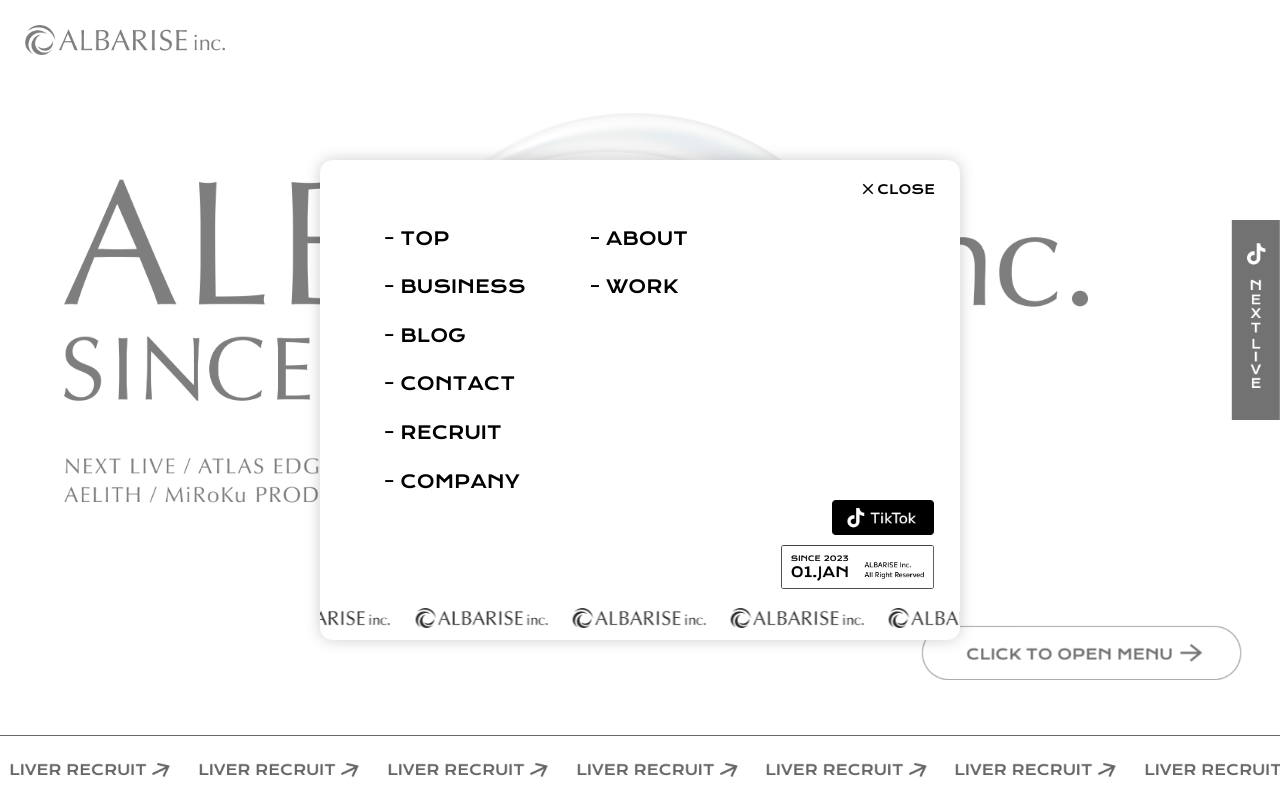
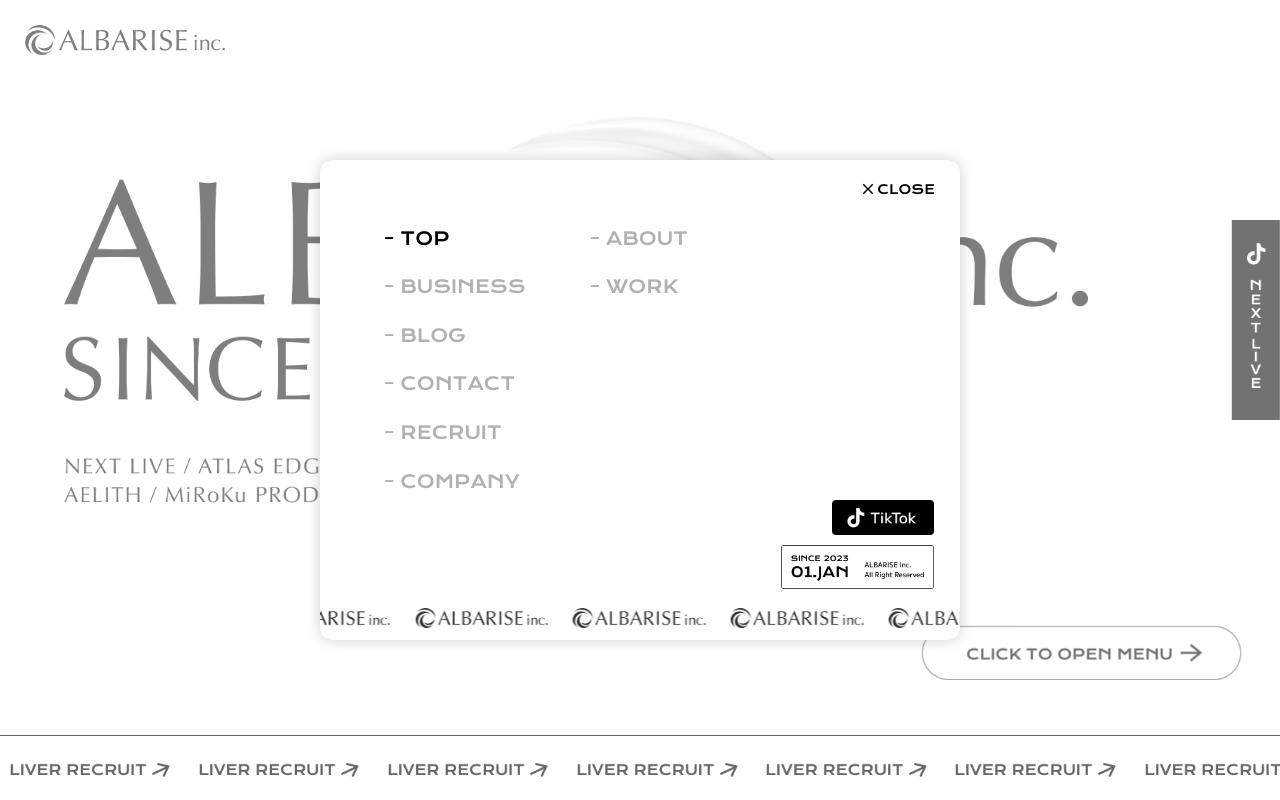
Before and after one commit to IsleZtech/albarise-hp, a Next.js app: page / in a window 1280 px wide. Both pictures are taken after a click on the button 1081 px from the left and 652 px from the top of the page. Built offline with nearby package versions, Linux system fonts and the light colour scheme.

Commit message:
animation追加

```diff
--- /dev/null
+++ b/next.config.js
@@ -0,0 +1,14 @@
+/** @type {import('next').NextConfig} */
+const nextConfig = {
+  reactStrictMode: true,
+  // 開発者ツールを無効化
+  devIndicators: {
+    buildActivity: false,
+    buildActivityPosition: "bottom-left",
+  },
+  experimental: {
+    devOverlays: false,
+  },
+};
+
+module.exports = nextConfig;
--- a/src/app/components/commont/Loading.tsx
+++ b/src/app/components/commont/Loading.tsx
@@ -1,9 +1,15 @@
 import styles from "../../styles/components/Loading.module.css";
 import { container } from "webpack";
 
-const Loading = ({ isBackground }: { isBackground?: boolean }) => {
+type LoadingProps = {
+  isFadeOut?: boolean;
+  isBackground?: boolean;
+};
+const Loading = ({ isFadeOut, isBackground }: LoadingProps) => {
   return (
-    <div className={styles.main}>
+    <div
+      className={`${styles.main} ${isFadeOut == true ? styles.fadeOut : ""}`}
+    >
       <div className={styles.loader} />
     </div>
   );
--- a/src/app/components/commont/MenuModal.tsx
+++ b/src/app/components/commont/MenuModal.tsx
@@ -27,10 +27,7 @@
     <button className={styles.main} onClick={handleCloseClick}>
       <div className={styles.container} onClick={(e) => e.stopPropagation()}>
         {/* 閉じるボタン */}
-        <button
-          className={styles.close_container}
-          onClick={() => setModalOpen(false)}
-        >
+        <button className={styles.close_container} onClick={handleCloseClick}>
           <Image
             src={CloseIcon}
             alt="sns"
@@ -43,14 +40,31 @@
         <div className={styles.menu_item_main}>
           <div className={styles.menu_item_container}>
             {menuItems.slice(0, 6).map((data, index) => (
-              <Link href={data.href} key={index} className={styles.menu_item}>
+              <Link
+                href={data.href}
+                onClick={handleCloseClick}
+                key={index}
+                className={styles.menu_item}
+                style={{
+                  opacity: `${data.page != "none" ? "1" : "0.3"}`,
+                  pointerEvents: `${data.page != "none" ? "auto" : "none"}`,
+                }}
+              >
                 - {data.title}
               </Link>
             ))}
           </div>
           <div className={styles.menu_item_container}>
             {menuItems.slice(6).map((data, index) => (
-              <Link href={data.href} key={index} className={styles.menu_item}>
+              <Link
+                href={data.href}
+                key={index}
+                className={styles.menu_item}
+                style={{
+                  opacity: `${data.page != "none" ? "1" : "0.3"}`,
+                  pointerEvents: `${data.page != "none" ? "auto" : "none"}`,
+                }}
+              >
                 - {data.title}
               </Link>
             ))}
@@ -83,12 +97,12 @@
 export default MenuModal;
 
 const menuItems = [
-  { href: "/creator", title: "TOP" },
-  { href: "/business", title: "BUSINESS" },
-  { href: "/blog", title: "BLOG" },
-  { href: "/contact", title: "CONTACT" },
-  { href: "/recruit", title: "RECRUIT" },
-  { href: "/company", title: "COMPANY" },
-  { href: "/about", title: "ABOUT" },
-  { href: "/work", title: "WORK" },
+  { href: "/", title: "TOP" },
+  { href: "/business", title: "BUSINESS", page: "none" },
+  { href: "/blog", title: "BLOG", page: "none" },
+  { href: "/contact", title: "CONTACT", page: "none" },
+  { href: "/recruit", title: "RECRUIT", page: "none" },
+  { href: "/company", title: "COMPANY", page: "none" },
+  { href: "/about", title: "ABOUT", page: "none" },
+  { href: "/work", title: "WORK", page: "none" },
 ];
--- a/src/app/components/page/top/Title.tsx
+++ b/src/app/components/page/top/Title.tsx
@@ -4,7 +4,10 @@
 import SinceImage from "../../../assets/image/top/since.png";
 import DescriptionImage from "../../../assets/image/top/description.png";
 
-const Title = () => {
+type TitleProps = {
+  isActive?: boolean;
+};
+const Title = ({ isActive }: TitleProps) => {
   return (
     <>
       {/* 背景レイヤー（since_imageのみ表示） */}
@@ -20,23 +23,24 @@
           src={SinceImage}
           alt="since"
           priority
-          className={styles.since_image}
+          className={`${styles.since_image} ${isActive ? styles.show : ""}`}
         />
         <Image
           src={DescriptionImage}
           alt="description"
           priority
-          className={styles.description_image}
+          className={`${styles.description_image} ${
+            isActive ? styles.show : ""
+          }`}
         />
       </div>
-
       {/* 前面レイヤー（albarize_imageのみ表示） */}
       <div className={styles.title_container} style={{ zIndex: "2" }}>
         <Image
           src={AlbarizeImage}
           alt="albarize"
           priority
-          className={styles.albarize_image}
+          className={`${styles.albarize_image} ${isActive ? styles.show : ""}`}
         />
         <Image
           src={SinceImage}
--- a/src/app/page.module.css
+++ b/src/app/page.module.css
@@ -24,17 +24,8 @@
   position: fixed;
   top: 25px;
   left: 25px;
-}
-
-.main_object {
-  width: 40vw;
-  height: auto; /* 縦横比を保持 */
-  object-fit: contain; /* 画像を枠に合わせてフィット */
-  position: fixed;
-  top: 40%;
-  left: 50%;
-  transform: translate(-50%, -40%);
-  z-index: 1;
+  opacity: 0;
+  transition: opacity 1s ease-out;
 }
 
 .tiktok_image {
@@ -42,9 +33,10 @@
   height: 25vh;
   position: fixed;
   position: relative;
-  left: 100%;
+  left: 150%;
   top: 40%;
   transform: translate(-100%, -50%);
+  transition: left 1s ease-out;
 }
 
 .click_button {
@@ -60,8 +52,61 @@
   height: calc(25vw * 0.1693);
   right: 3%;
   bottom: 15%;
+  opacity: 0;
   transition: transform 0.1s ease-in-out; /* アニメーション追加 */
+  transition: opacity 1s ease-out;
 }
 .click_button:active {
   transform: scale(0.95); /* 5%縮小 */
 }
+
+.main_object_container {
+  width: 40vw;
+  height: 40vw;
+  position: fixed;
+  top: 40%;
+  left: 50%;
+  transform: translate(-50%, -36%) scale(0.13);
+  /* background-color: aqua; */
+  display: flex;
+  justify-content: center;
+  align-items: center;
+  opacity: 0;
+  transition: opacity 1.5s ease-out;
+}
+.main_object_item {
+  width: 39vw;
+  height: auto;
+  object-fit: contain;
+  opacity: 1;
+  z-index: 1;
+}
+
+.fadeIn {
+  opacity: 1;
+}
+
+.scaleUp {
+  transform: translate(-50%, -40%) scale(1);
+  transition: transform 1.3s ease-out;
+}
+
+.rotate_down {
+  animation: rotateOnly 8s linear infinite !important;
+}
+.click_button.show,
+.logo_image.show {
+  opacity: 1;
+}
+.tiktok_image.show {
+  left: 100%;
+}
+
+@keyframes rotateOnly {
+  from {
+    transform: rotate(0deg);
+  }
+  to {
+    transform: rotate(360deg);
+  }
+}
--- a/src/app/page.tsx
+++ b/src/app/page.tsx
@@ -1,6 +1,6 @@
 "use client";
 
-import { useEffect, useState } from "react";
+import { useEffect, useRef, useState } from "react";
 import { useWindowResize } from "./hooks/animations";
 import Loading from "./components/commont/Loading";
 import SliderContainer from "./components/page/top/BottomSlider";
@@ -19,22 +19,46 @@
 export default function Home() {
   const [isLoading, setIsLoading] = useState<boolean>(false);
   const [isMenuOpen, setIsMenuOpen] = useState<boolean>(false);
+  const [animationState, setAnimationState] = useState<number>(0);
   const { landscape } = useWindowResize();
+
+  useEffect(() => {
+    setTimeout(() => setAnimationState(1), 900); // fadeIn
+    setTimeout(() => setAnimationState(2), 1200); // fadeIn
+    setTimeout(() => setAnimationState(3), 2500); // scaleUp
+    setTimeout(() => setAnimationState(4), 3400); // rotate
+    setTimeout(() => setAnimationState(5), 5000); // rotate
+  }, []);
 
   if (landscape === null) return <main></main>;
   if (landscape === "landscape-prompt") return <main></main>;
 
   return (
     <main className={styles.main} onClick={() => setIsMenuOpen(true)}>
-      {/* <Loading /> */}
-      <Image src={LogoImage} alt="B1" priority className={styles.logo_image} />
-      <Title />
+      {animationState <= 2 && <Loading isFadeOut={animationState != 0} />}
       <Image
-        src={MainObject}
-        alt="メインオブジェクト"
+        src={LogoImage}
+        alt="B1"
         priority
-        className={styles.main_object}
+        className={`${styles.logo_image} ${
+          animationState >= 5 ? styles.show : ""
+        }`}
       />
+      <Title isActive={animationState >= 4} />
+      <div
+        className={`${styles.main_object_container} ${
+          animationState >= 2 ? styles.fadeIn : ""
+        }  ${animationState >= 3 ? styles.scaleUp : ""} `}
+      >
+        <Image
+          src={MainObject}
+          alt="メインオブジェクト"
+          priority
+          className={`${styles.main_object_item}  ${
+            animationState >= 3 ? styles.rotate_down : ""
+          }`}
+        />
+      </div>
       <Link
         href={"https://www.tiktok.com/@next_live_agency"}
         target="_blank"
@@ -42,14 +66,20 @@
       >
         <Image
           src={TiktokImage}
-          alt="メインオブジェクト"
+          alt="TikTok"
           priority
-          className={styles.tiktok_image}
+          className={`${styles.tiktok_image} ${
+            animationState >= 5 ? styles.show : ""
+          }`}
         />
       </Link>
       {!isMenuOpen && <Cursor />}
-      <button className={styles.click_button} />
-      <SliderContainer />
+      <button
+        className={`${styles.click_button} ${
+          animationState >= 5 ? styles.show : ""
+        }`}
+      />
+      <SliderContainer isActive={animationState >= 5} />
       {isMenuOpen && <MenuModal setModalOpen={setIsMenuOpen} />}
     </main>
   );
--- a/src/app/styles/components/Loading.module.css
+++ b/src/app/styles/components/Loading.module.css
@@ -8,8 +8,8 @@
   gap: 20px;
 }
 .loader {
-  width: 50px;
-  height: 50px;
+  width: 5vw;
+  height: 5vw;
   position: relative;
   animation: spin 1s linear infinite;
   background-size: cover;
@@ -17,7 +17,9 @@
   background-repeat: no-repeat;
   background-image: url("../../assets/image/logo.png");
 }
-
+.fadeOut {
+  animation: fadeOut 0.8s ease-out forwards;
+}
 @keyframes spin {
   0% {
     transform: rotate(0deg);
@@ -26,3 +28,12 @@
     transform: rotate(360deg);
   }
 }
+/* アニメーション定義 */
+@keyframes fadeOut {
+  from {
+    opacity: 1;
+  }
+  to {
+    opacity: 0;
+  }
+}
--- a/src/app/styles/page/top/BottomSlider.module.css
+++ b/src/app/styles/page/top/BottomSlider.module.css
@@ -2,11 +2,13 @@
   position: fixed;
   height: 8vh;
   width: 100%;
-  bottom: 0;
+  bottom: -10vh;
   left: 0;
   position: fixed;
   border-top: 1px solid black;
+  transition: bottom 0.5s ease-out;
 }
+
 .scrollingImages {
   height: 100%;
   display: inline-flex;
@@ -27,6 +29,9 @@
 .scrollingImages_off:hover {
   background-color: rgba(255, 255, 255, 0.1);
 }
+.container.show {
+  bottom: 0; /* 表示位置 */
+}
 
 @keyframes scroll {
   0% {
--- a/src/app/styles/page/top/Title.module.css
+++ b/src/app/styles/page/top/Title.module.css
@@ -13,19 +13,40 @@
   width: 80vw;
   height: auto;
   position: relative;
+  opacity: 0;
+  transform: translateY(50px);
+  transition: all 1s ease-out;
 }
 
 .since_image {
   width: 36vw;
   height: auto;
-  position: fixed;
+  position: relative;
   margin-top: 30px;
-  position: relative;
+  opacity: 0;
+  transform: translateY(50px);
+  transition: all 2s ease-out;
 }
+
 .description_image {
   width: 50vw;
   height: auto;
-  position: fixed;
+  position: relative;
   margin-top: 30px;
-  position: relative;
+  opacity: 0;
+  transform: translateY(50px);
+  transition: all 3s ease-out;
 }
+
+.albarize_image.show {
+  opacity: 1;
+  transform: translateY(0);
+}
+.since_image.show {
+  opacity: 1;
+  transform: translateY(0);
+}
+.description_image.show {
+  opacity: 1;
+  transform: translateY(0);
+}
```
Also changed, not shown: src/app/components/page/top/BottomSlider.tsx (+6 -2 lines).
